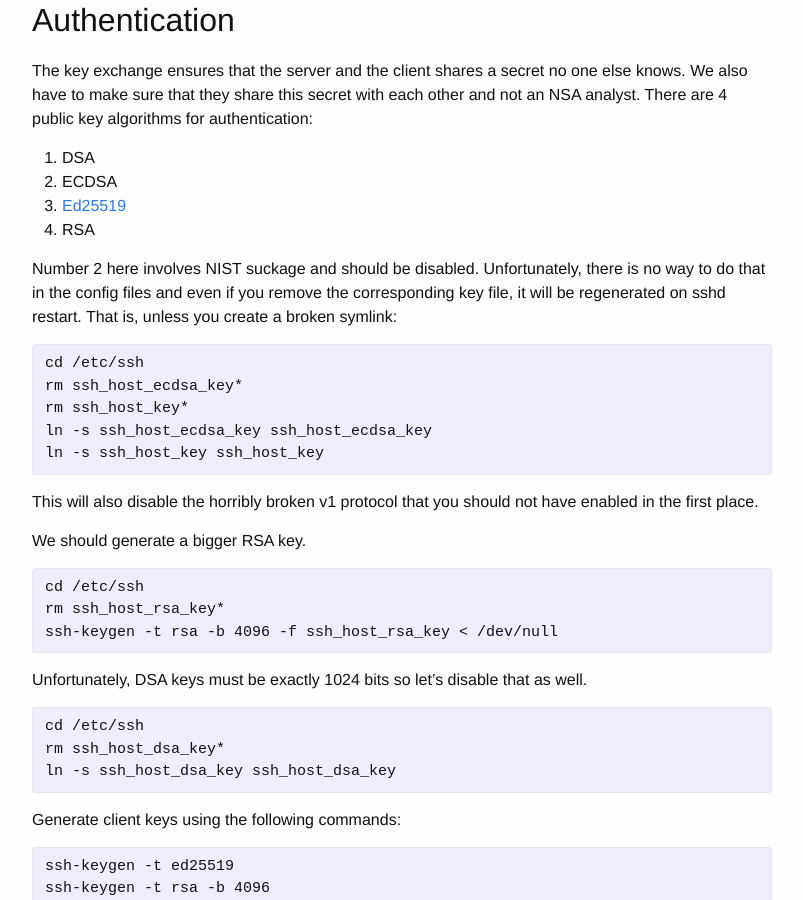
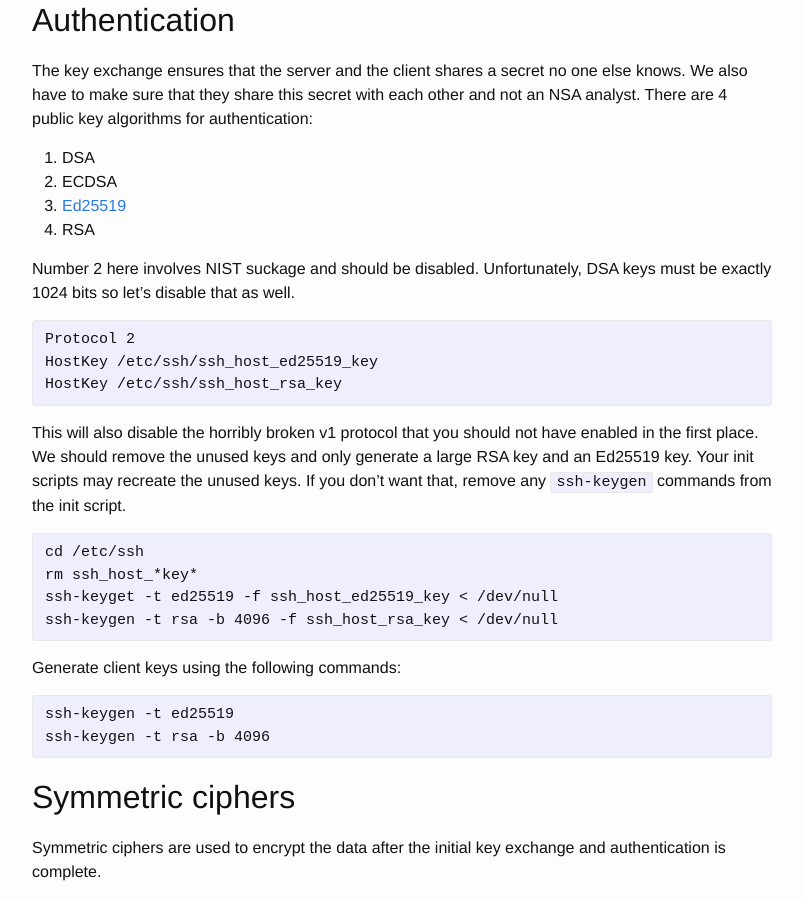
Before and after one commit to stribika/stribika.github.io, a Jekyll site: the page built from _posts/2015-01-04-secure-secure-shell.md, in a window 1280 px wide and 900 px high, scrolled down 2241 px. Shown: the whole window, without its empty margins (238-1041 px from the left). Built offline with Jekyll 4.4.1, drawn with Linux system fonts in a browser that asks for light colours.

Commit message:
No need for the broken symlink trick.

```diff
--- a/_posts/2015-01-04-secure-secure-shell.md
+++ b/_posts/2015-01-04-secure-secure-shell.md
@@ -110,29 +110,21 @@ There are 4 public key algorithms for authentication:
 1. RSA
 
 Number 2 here involves NIST suckage and should be disabled.
-Unfortunately, there is no way to do that in the config files and even if you remove the corresponding key file, it will be regenerated on sshd restart.
-That is, unless you create a broken symlink:
+Unfortunately, DSA keys must be exactly 1024 bits so let's disable that as well.
+
+<pre><code>Protocol 2
+HostKey /etc/ssh/ssh_host_ed25519_key
+HostKey /etc/ssh/ssh_host_rsa_key</code></pre>
+
+This will also disable the horribly broken v1 protocol that you should not have enabled in the first place.
+We should remove the unused keys and only generate a large RSA key and an Ed25519 key.
+Your init scripts may recreate the unused keys.
+If you don't want that, remove any `ssh-keygen` commands from the init script.
 
 <pre><code>cd /etc/ssh
-rm ssh_host_ecdsa_key*
-rm ssh_host_key*
-ln -s ssh_host_ecdsa_key ssh_host_ecdsa_key
-ln -s ssh_host_key ssh_host_key</code></pre>
-
-This will also disable the horribly broken v1 protocol that you should not have enabled in the first place.
-
-We should generate a bigger RSA key.
-
-<pre><code>cd /etc/ssh
-rm ssh_host_rsa_key*
-ssh-keygen -t rsa -b 4096 -f ssh_host_rsa_key < /dev/null
-</code></pre>
-
-Unfortunately, DSA keys must be exactly 1024 bits so let's disable that as well.
-
-<pre><code>cd /etc/ssh
-rm ssh_host_dsa_key*
-ln -s ssh_host_dsa_key ssh_host_dsa_key</code></pre>
+rm ssh_host_*key*
+ssh-keyget -t ed25519 -f ssh_host_ed25519_key < /dev/null
+ssh-keygen -t rsa -b 4096 -f ssh_host_rsa_key < /dev/null</code></pre>
 
 Generate client keys using the following commands:
 
```
